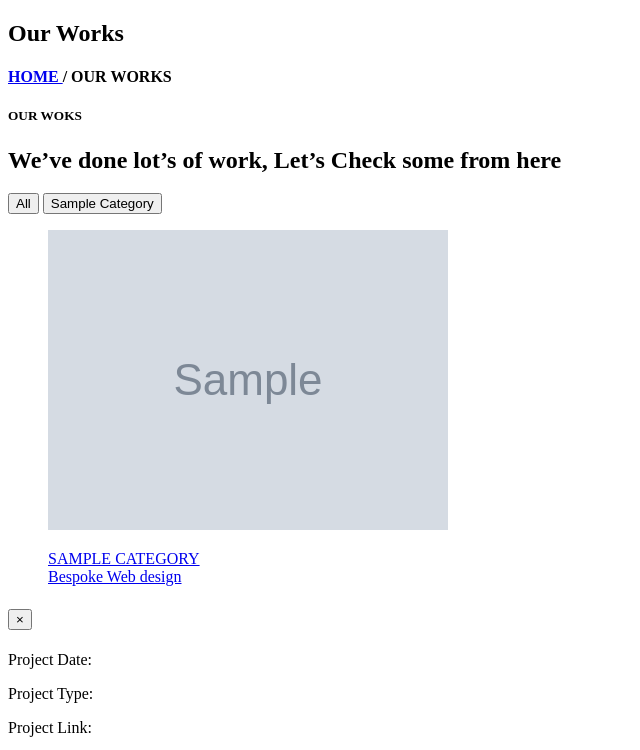
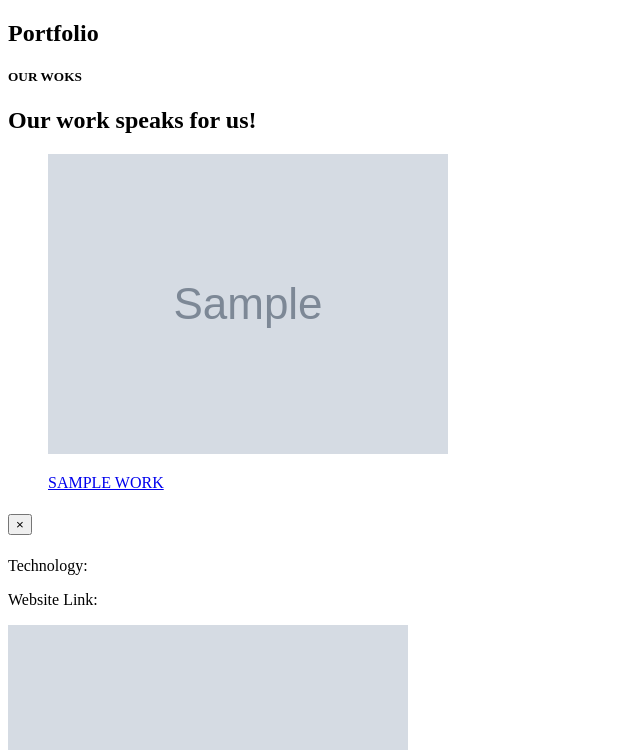
Before and after one commit to BSshree/jujubee, a Yii app: template frontend/modules/site/views/pages/work.php in a window 1280 px wide. Shown: the top 750 px of the page, without its empty margins (0-640 px from the left). Run offline with PHP 8.4 and a stand-in for Yii, Linux system fonts and the light colour scheme; the template is opened without the code that fills it: most values are stand-ins (such as "Sample title", 1, 10 or a date in 2020); grey boxes marked "Sample" are stand-in pictures; data that the repository does not hold is empty; some libraries are stand-ins or nearby versions.

Commit message:
Content update

```diff
--- a/frontend/modules/site/views/layouts/footer.php
+++ b/frontend/modules/site/views/layouts/footer.php
@@ -77,7 +77,7 @@ use yii\widgets\ActiveForm;
         <div class="row  mt-3">
           <div class="col-12 col-sm-12 col-md-4 col-lg-4 col-xl-4 ">
             <h2>Madurai, India</h2>
-            <p>+91 98948 37443 </p>
+            <p>+91 99528 70443  </p>
           </div>
           <div class="col-12 col-sm-12 col-md-4 col-lg-4 col-xl-4">
             <h2>Wilmington, USA </h2>
--- a/frontend/modules/site/views/layouts/header.php
+++ b/frontend/modules/site/views/layouts/header.php
@@ -21,7 +21,7 @@ use yii\bootstrap\Modal;
         <div class="menu__brand">
               <p><img src="themes/site_theme/images/logo.png" class="img-header"></p>
               <a href="#" class="header-menu menu-contact">Jujubee@gmail.com</a>
-              <p class="header-menu menu-contact">+202-277-3894</p>
+              <p class="header-menu menu-contact">+91 99528 70443</p>
               <ul class="list-unstyled list-inline social text-center mob-footer-icons menu-contact">
                 <li class="list-inline-item "><a href="#"><i class="fa fa-facebook icon-footer-mob"></i></a></li>
                 <li class="list-inline-item "><a href="#"><i class="fa fa-twitter icon-footer-mob"></i></a></li>
@@ -41,11 +41,11 @@ use yii\bootstrap\Modal;
               <!--<a class="dropdown-item" href="/outsource">Out Sourcing</a>-->
             </div>
           </li>
-          <li class="menu__item"><a href="/work" class="menu__link">Work</a></li>
+          <li class="menu__item"><a href="/work" class="menu__link">Portfolio</a></li>
           <li class="menu__item"><a href="blog" class="menu__link">Blogs</a></li>
           <li class="menu__item"><a href="/career" class="menu__link">Careers</a></li>
           <!-- <li class="menu__item"><a href="" class="menu__link">Thinking</a></li> -->
-          <li class="menu__item"><a href="/contactus" class="menu__link">Contact</a></li>
+          <li class="menu__item"><a href="/contactus" class="menu__link">Get In Touch</a></li>
         </ul>
       </nav>
     </header>
--- a/frontend/modules/site/views/pages/career.php
+++ b/frontend/modules/site/views/pages/career.php
@@ -1,6 +1,6 @@
     <section class="banner banner-careers">
          <h2>Careers</h2>
-         <h4><a href="index.html"> HOME </a> / CAREERS</h4>
+         <!--<h4><a href="index.html"> HOME </a> / CAREERS</h4>-->
     </section>
 
 
--- a/frontend/modules/site/views/pages/contactus.php
+++ b/frontend/modules/site/views/pages/contactus.php
@@ -2,7 +2,7 @@
 
     <section class="banner banner-contact">
          <h2>Contact US</h2>
-         <h4><a href="index.html"> HOME </a> / CONTACT</h4>
+         <!--<h4><a href="index.html"> HOME </a> / CONTACT</h4>-->
     </section>
 
     <section class="help-us">
@@ -53,7 +53,7 @@
                         Duraisamy Nagar, Near Corporation Park,<br/>
                         Bye-Pass Road,
                         Madurai-625016 <br/>
-                        +91 98948 37443</P>
+                        +91 99528 70443</P>
                 </div>
                 <div class="col-12 col-sm-12 col-md-4 col-lg-4 col-xl-4 contact-map-box border-box wow zoomIn animated" data-wow-delay=".6s" style="visibility: visible; animation-name: zoomIn;">
                      <img src="themes/site_theme/images/wilmington.png">
--- a/frontend/modules/site/views/pages/seo.php
+++ b/frontend/modules/site/views/pages/seo.php
@@ -4,12 +4,12 @@
     </section>
 
 
-    <section class="services-detail">
+    <section class="services-detail services-seo">
       <div class="container">
         <div class="row">
           <div class="col-12 col-sm-12 col-md-12 col-lg-6 col-xl-6 service-web">
-            <h2>PREMIUM DIGITAL MARKETING SERVICES</h2>
-            <p>With a decade of experience as a digital marketing agency, our digital marketing experts analyze your website design and provide solutions based on the latest updates to rank your website on the first page of the search results. “If it's not on the first page..it doesn’t exist!” As a profound digital marketing team, we understand your business objectives and help to showcase your website to the right people at the right time and ensure conversions.</p>
+            <h2>Premium digital marketing services</h2>
+            <p style="font-size: 18px">With a decade of experience as a digital marketing agency, our digital marketing experts analyze your website design and provide solutions based on the latest updates to rank your website on the first page of the search results. “If it's not on the first page..it doesn’t exist!” As a profound digital marketing team, we understand your business objectives and help to showcase your website to the right people at the right time and ensure conversions.</p>
           </div>
           <div class="col-12 col-sm-12 col-md-12 col-lg-6 col-xl-6">
             <img src="themes/site_theme/images/digi.jpg" alt="">
--- a/frontend/modules/site/views/pages/work.php
+++ b/frontend/modules/site/views/pages/work.php
@@ -1,6 +1,6 @@
 <section class="banner banner-work">
-    <h2>Our Works</h2>
-    <h4><a href="/"> HOME </a> / OUR WORKS</h4>
+    <h2>Portfolio</h2>
+    <!--<h4><a href="/"> HOME </a> / OUR WORKS</h4>-->
 </section>
 
 <section class="work">
@@ -8,14 +8,14 @@
         <div class="row height-work grid text-left">
             <div class="col-12 col-sm-12 col-md-8 col-lg-8 col-xl-8">
                 <h5>OUR WOKS</h5>
-                <h2>We’ve done lot’s of work, Let’s Check some from here</h2>
+                <h2>Our work speaks for us!</h2>
             </div>
             <div class="gallery col-lg-12 col-md-12 col-sm-12 col-xs-12">
-                <button class="btn btn-default filter-button" data-filter="all">All</button>
+                <!--<button class="btn btn-default filter-button" data-filter="all">All</button>-->
 
-                <?php foreach ($categories as $category) {?>
-                <button class="btn btn-default filter-button" data-filter="<?php echo strtolower($category); ?>"><?php echo ucwords($category)?></button>
-                <?php } ?>
+                <?php //foreach ($categories as $category) {?>
+                <!--<button class="btn btn-default filter-button" data-filter="<?php //echo strtolower($category); ?>"><?php //echo ucwords($category)?></button>-->
+                <?php //} ?>
             </div>
             <?php
             foreach ($works as $work){?>
@@ -24,8 +24,8 @@
                 <a href="#" data-toggle="modal" data-target="#workModal" data-category="<?php echo strtolower($work->category); ?>" data-projectdate="<?php echo strtolower($work->project_date); ?>"  data-projecttype="<?php echo strtolower($work->project_type); ?>" data-projecttitle="<?php echo strtolower($work->title); ?>" data-projectlink="<?php echo ($work->link); ?>">
                     <figure class="effect-oscar"> <img src="backend/web/uploads/<?php echo $work->thumbnail; ?>" alt=""/>
                         <figcaption>
-                            <p class="pro-txt"> <?php echo strtoupper($work->category); ?> <br/>
-                                <span class="btn motivate-link"> Bespoke Web design </span></p>
+                            <p class="pro-txt"> <?php echo strtoupper($work->title); ?> <br/>
+                                <!--<span class="btn motivate-link"> Bespoke Web design </span></p>-->
                         </figcaption>
                     </figure>
                 </a>
@@ -46,19 +46,20 @@
                         </button>
                     </div>
                     <div class="modal-body modal-work">
-                        <h4 class="worktitle" style="text-transform: capitalize"></h4>
+                        <h4 class="worktitle" style="text-transform: uppercase"></h4>
                         <div class="project-details">
-                            <div class="project-date">
+<!--                            <div class="project-date">
                                 <p>Project Date:<span class="workprojectdate"></span></p>
-                            </div>
-                            <p>Project Type: <span class="workprojecttype"  style="text-transform: capitalize"> </span></p>
-                            <p>Project Link: <a class="worklink" href="" target="2"></a></p>
+                            </div>-->
+                            <p>Technology: <span class="workprojecttype"  style="text-transform: capitalize"> </span></p>
+                            <p>Website Link: <a class="worklink" href="" target="2"></a></p>
                         </div>
                         <div id="Projects" class="owl-carousel owl-theme slider-project">
                             <div class="item">
-                                <img src="themes/site_theme/images/project1.jpg" >
+                                <!--<img src="themes/site_theme/images/project1.jpg" >-->
+                                <img src="backend/web/uploads/<?php echo $work->thumbnail; ?>" alt=""/>
                             </div>
-                            <div class="item">
+<!--                            <div class="item">
                                 <img src="themes/site_theme/images/project2.jpg" >
                             </div>
                             <div class="item">
@@ -66,7 +67,7 @@
                             </div>
                             <div class="item">
                                 <img src="themes/site_theme/images/about-us.jpg" >
-                            </div>
+                            </div>-->
                         </div>
                     </div>
                 </div>
```
Also changed, not shown: frontend/modules/site/views/pages/index.php (+15 -12 lines).
